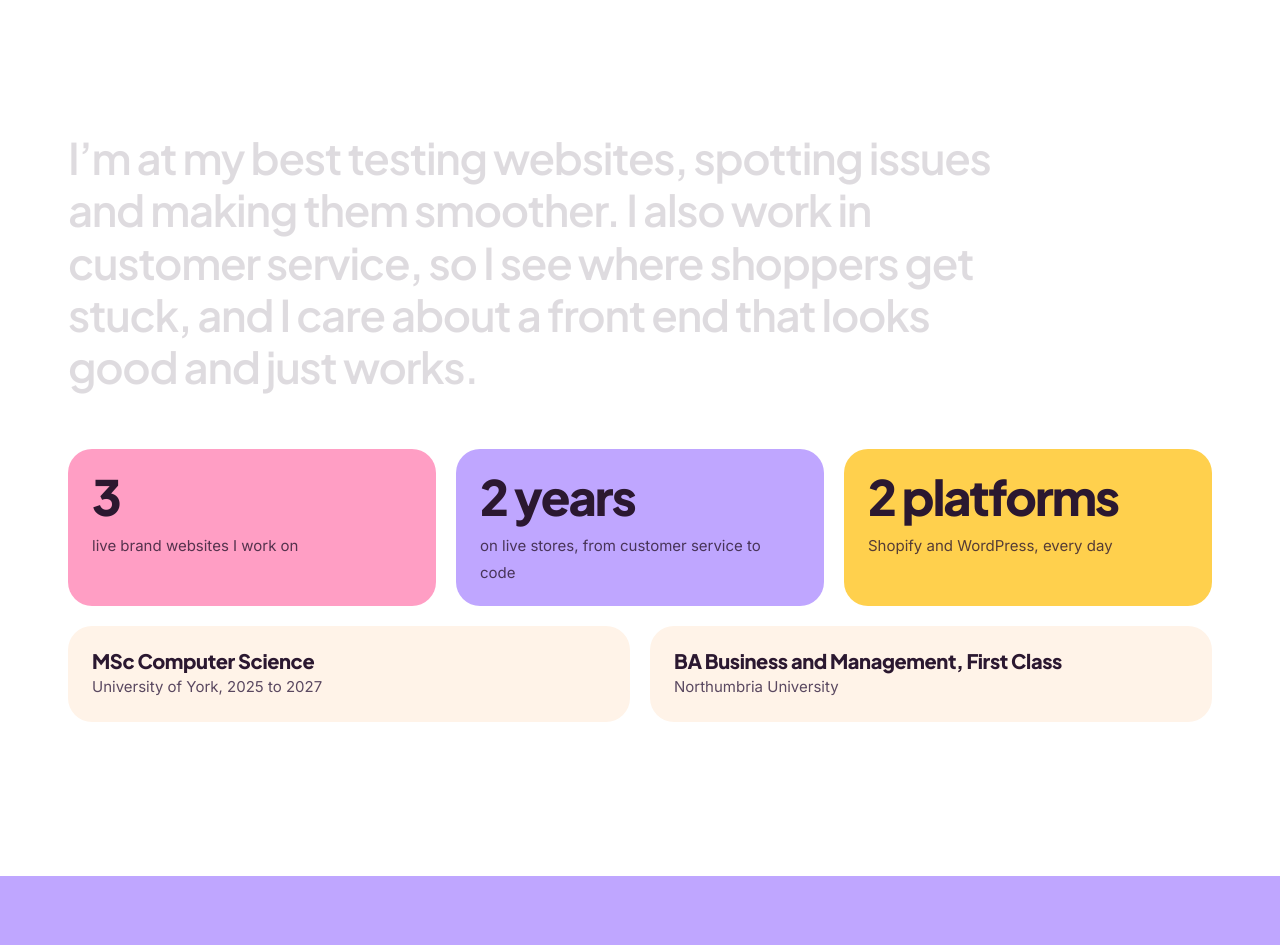
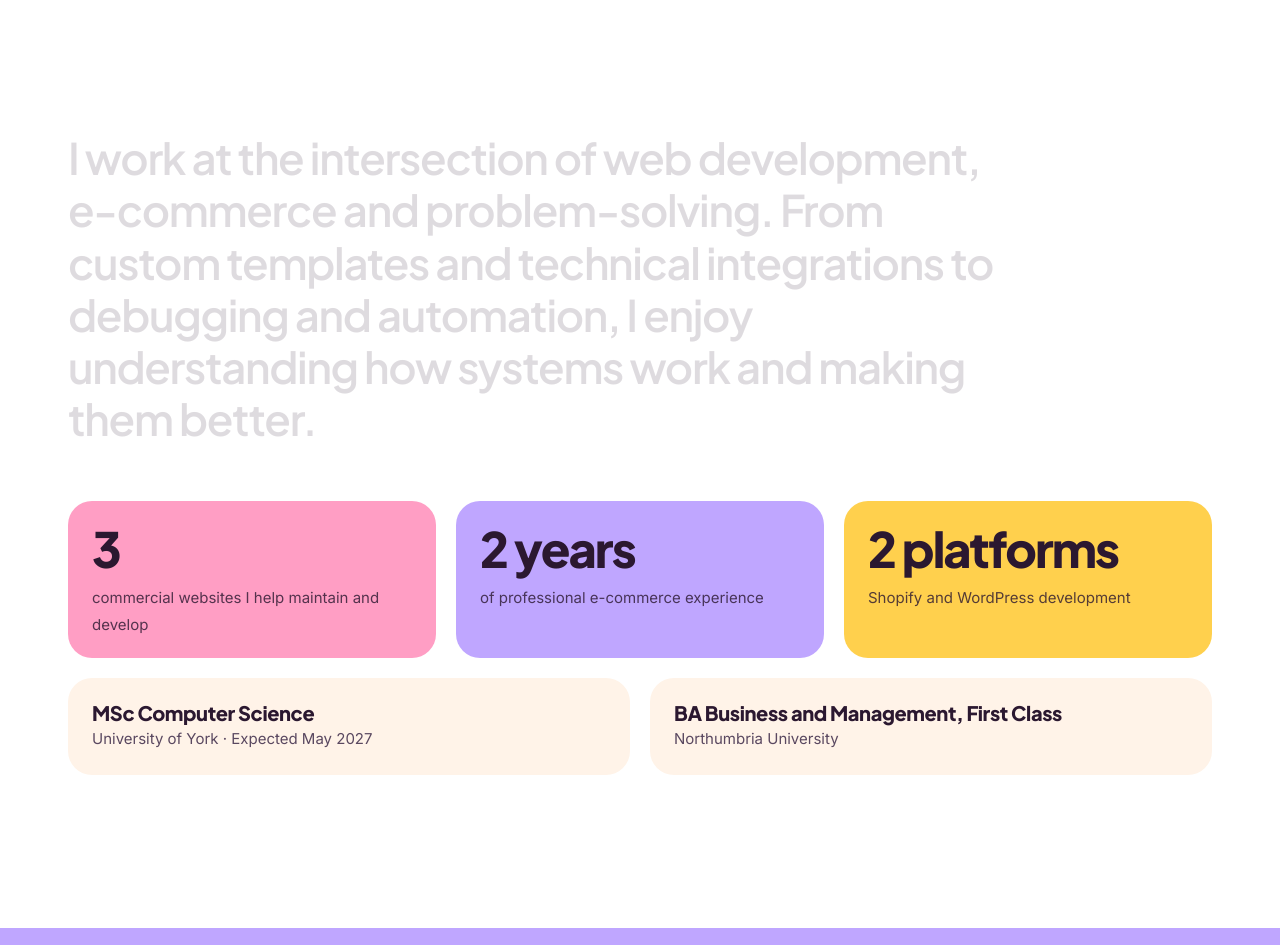
Before and after one commit to EarlSpiritRoo/EarlSpiritRoo.github.io, a plain HTML site: page index.html in a window 1280 px wide. Shown: the part 900-1845 px from the top of the page. Drawn offline with nearby package versions, Linux system fonts and the light colour scheme.

Commit message:
Updated information

```diff
--- a/index.html
+++ b/index.html
@@ -4,8 +4,15 @@
 <meta charset="utf-8">
 <meta name="viewport" content="width=device-width, initial-scale=1">
 <meta name="theme-color" content="#fff5f9">
-<title>Yasmine, Web Developer</title>
-<meta name="description" content="Yasmine, Shopify and WordPress web developer in Bangkok.">
+<title>Yasmine | Web Developer in Bangkok</title>
+<meta name="description" content="Bangkok-based web developer working with Shopify, WordPress, JavaScript, Liquid and workflow automation. Explore my professional work and technical experience.">
+<link rel="canonical" href="https://yasmine.page/">
+<meta property="og:type" content="website">
+<meta property="og:title" content="Yasmine | Web Developer in Bangkok">
+<meta property="og:description" content="Web development, e-commerce technology and practical problem-solving. Explore my Shopify and WordPress work.">
+<meta property="og:url" content="https://yasmine.page/">
+<meta property="og:image" content="https://yasmine.page/images/readme-preview.JPG">
+<meta name="twitter:card" content="summary_large_image">
 <link rel="icon" type="image/png" sizes="32x32" href="images/favicon-32.png">
 <link rel="apple-touch-icon" href="images/apple-touch-icon.png">
 <link rel="preconnect" href="https://fonts.googleapis.com">
@@ -31,7 +38,7 @@
       <span class="line"><span>A <em class="serif">web developer</em> with</span></span>
       <span class="line"><span>a curious mind.</span></span>
     </h1>
-    <p class="anim-sub">I test, improve and polish Shopify and WordPress websites for real brands.</p>
+    <p class="anim-sub">I build, customise and troubleshoot Shopify and WordPress websites for international brands. Based in Bangkok, Thailand.</p>
   </div>
 
   <!-- KEYBOARD: Y A S / M I N, with E as the Enter key. -->
@@ -66,14 +73,14 @@
   <!-- ABOUT -->
   <section class="about" id="about" aria-label="About me">
     <div class="inner">
-            <p class="big" id="aboutText">I’m at my best testing websites, spotting issues and making them smoother. I also work in customer service, so I see where shoppers get stuck, and I care about a front end that looks good and just works.</p>
+            <p class="big" id="aboutText">I work at the intersection of web development, e-commerce and problem-solving. From custom templates and technical integrations to debugging and automation, I enjoy understanding how systems work and making them better.</p>
       <div class="facts">
-        <div class="fact"><b><span class="count" data-to="3">3</span></b><span>live brand websites I work on</span></div>
-        <div class="fact"><b><span class="count" data-to="2">2</span> years</b><span>on live stores, from customer service to code</span></div>
-        <div class="fact"><b><span class="count" data-to="2">2</span> platforms</b><span>Shopify and WordPress, every day</span></div>
+        <div class="fact"><b><span class="count" data-to="3">3</span></b><span>commercial websites I help maintain and develop</span></div>
+        <div class="fact"><b><span class="count" data-to="2">2</span> years</b><span>of professional e-commerce experience</span></div>
+        <div class="fact"><b><span class="count" data-to="2">2</span> platforms</b><span>Shopify and WordPress development</span></div>
       </div>
       <div class="edu" id="education">
-        <div><b>MSc Computer Science</b><span>University of York, 2025 to 2027</span></div>
+        <div><b>MSc Computer Science</b><span>University of York · Expected May 2027</span></div>
         <div><b>BA Business and Management, First Class</b><span>Northumbria University</span></div>
       </div>
     </div>
@@ -199,7 +206,7 @@
       <div class="row">
         <div>
           <p>Hiring a web developer in Bangkok? Say hi.</p>
-          <a class="email" data-email-link data-email-text href="#contact">hello@yasmine.page</a>
+          <a class="email" data-email-link data-email-text href="mailto:hello@yasmine.page">hello@yasmine.page</a>
         </div>
         <div class="more">
           <a href="https://github.com/EarlSpiritRoo" target="_blank" rel="noopener">GitHub ↗</a>
```
